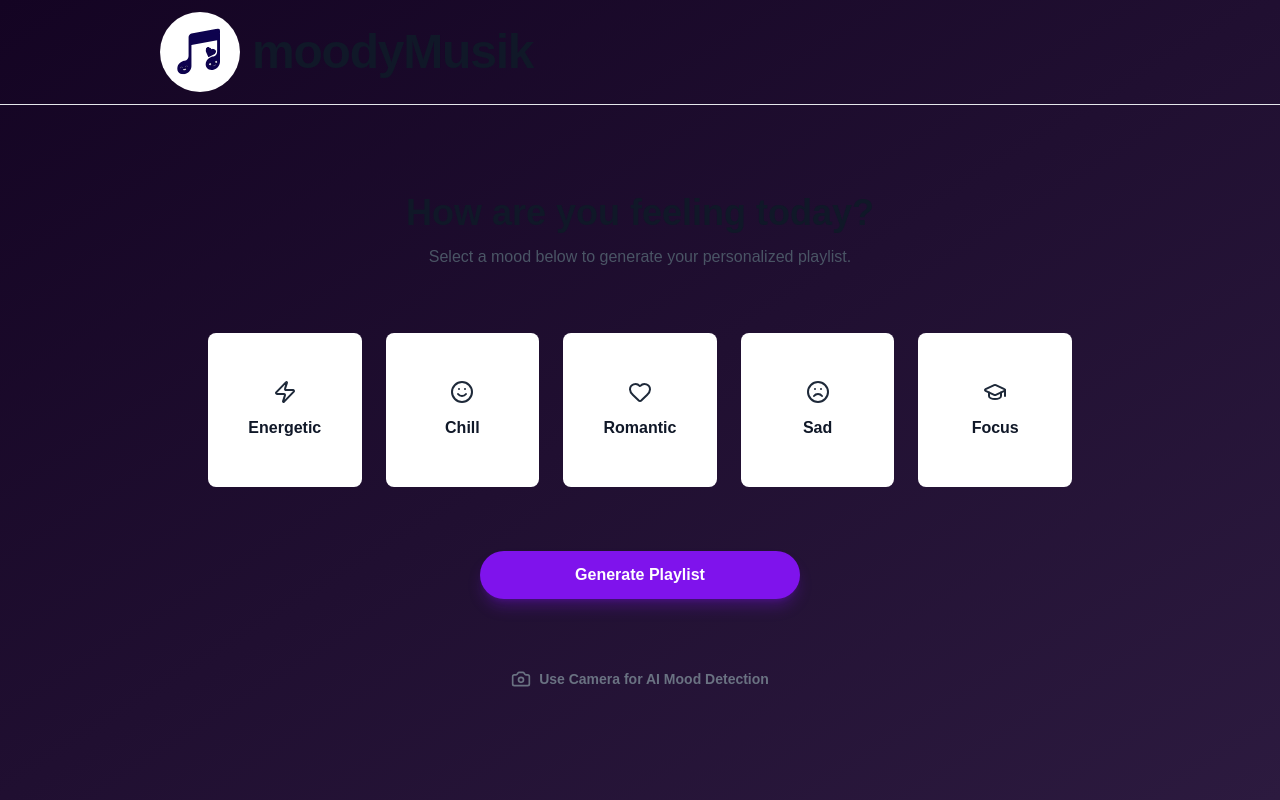
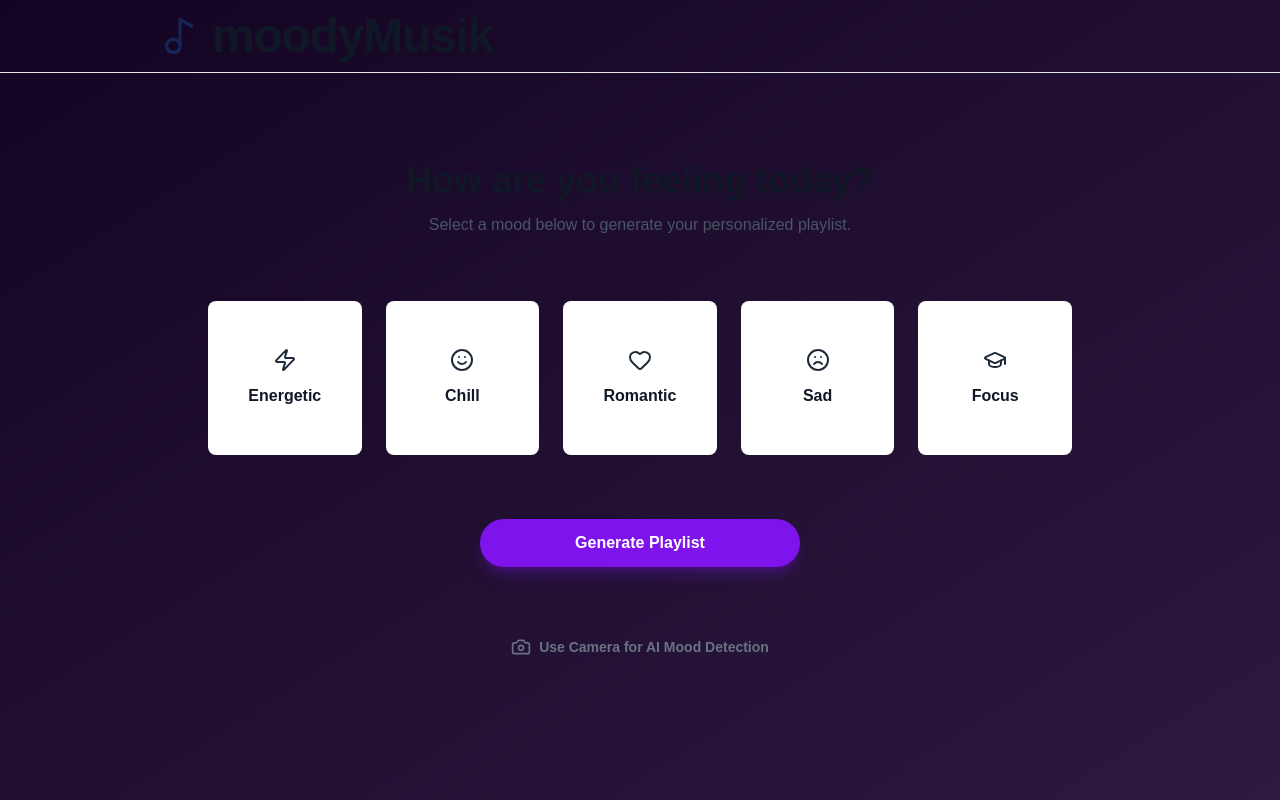
Before and after one commit to rakeshPatel-Dev/moodyMusik, a React (Vite) app: page / in a window 1280 px wide. Built offline with nearby package versions, Linux system fonts and the light colour scheme; no server answers.

Commit message:
logo fixed

```diff
--- a/src/App.tsx
+++ b/src/App.tsx
@@ -116,10 +116,7 @@ const App = () => {
           transition={{ duration: 0.5 }}
           className="flex items-center gap-3 text-gray-900 dark:text-white"
         >
-          <div className="h-20 rounded-full p-3 bg-white">
-
-          <img className="h-full" src="/public/moodymusik logo.svg" alt="logo" />
-          </div>
+          <Music2 size={40} className="text-blue-950"/>
           <h2 className="text-5xl font-bold tracking-tight">moodyMusik</h2>
         </motion.div>
       </header>
```
